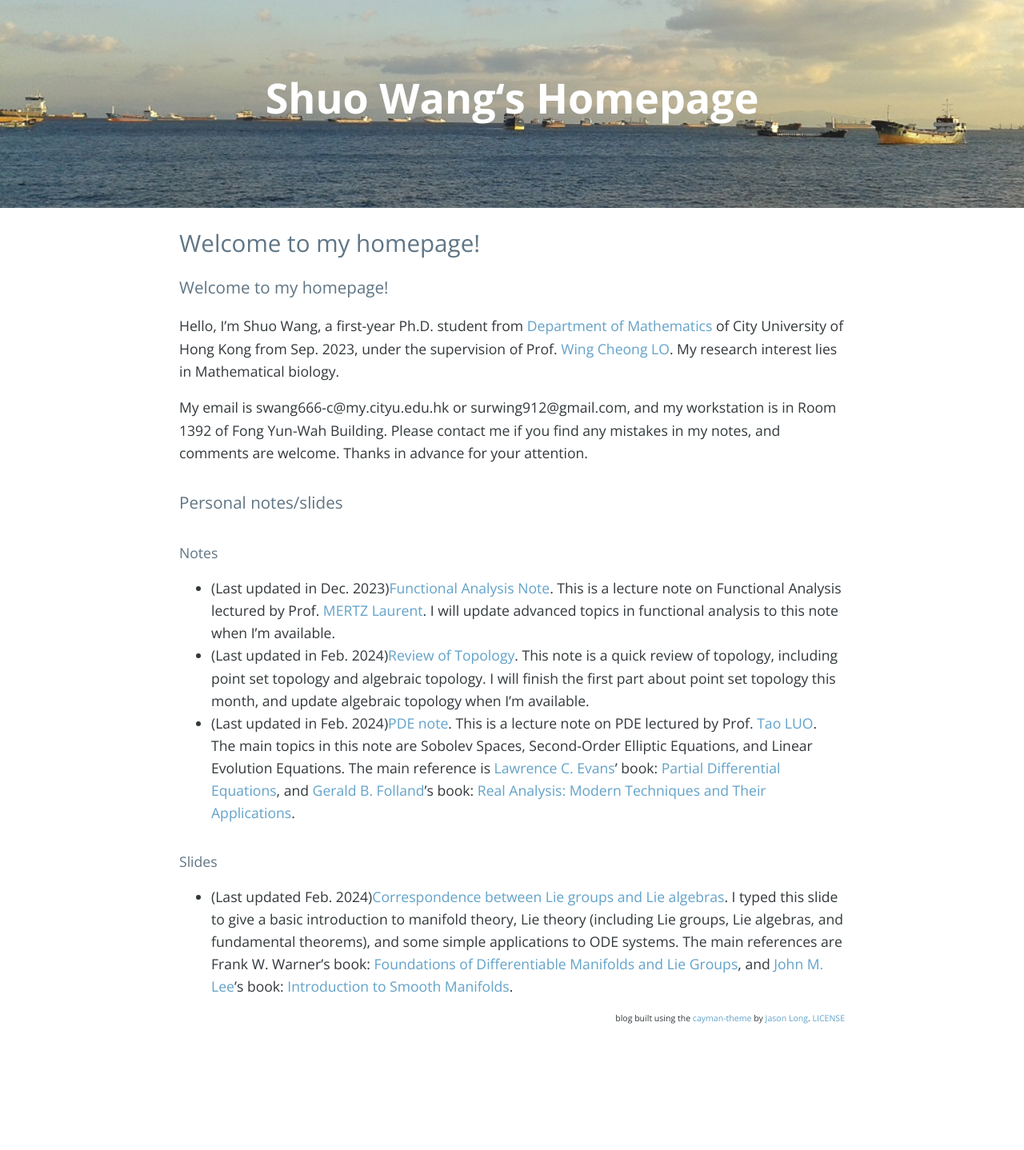
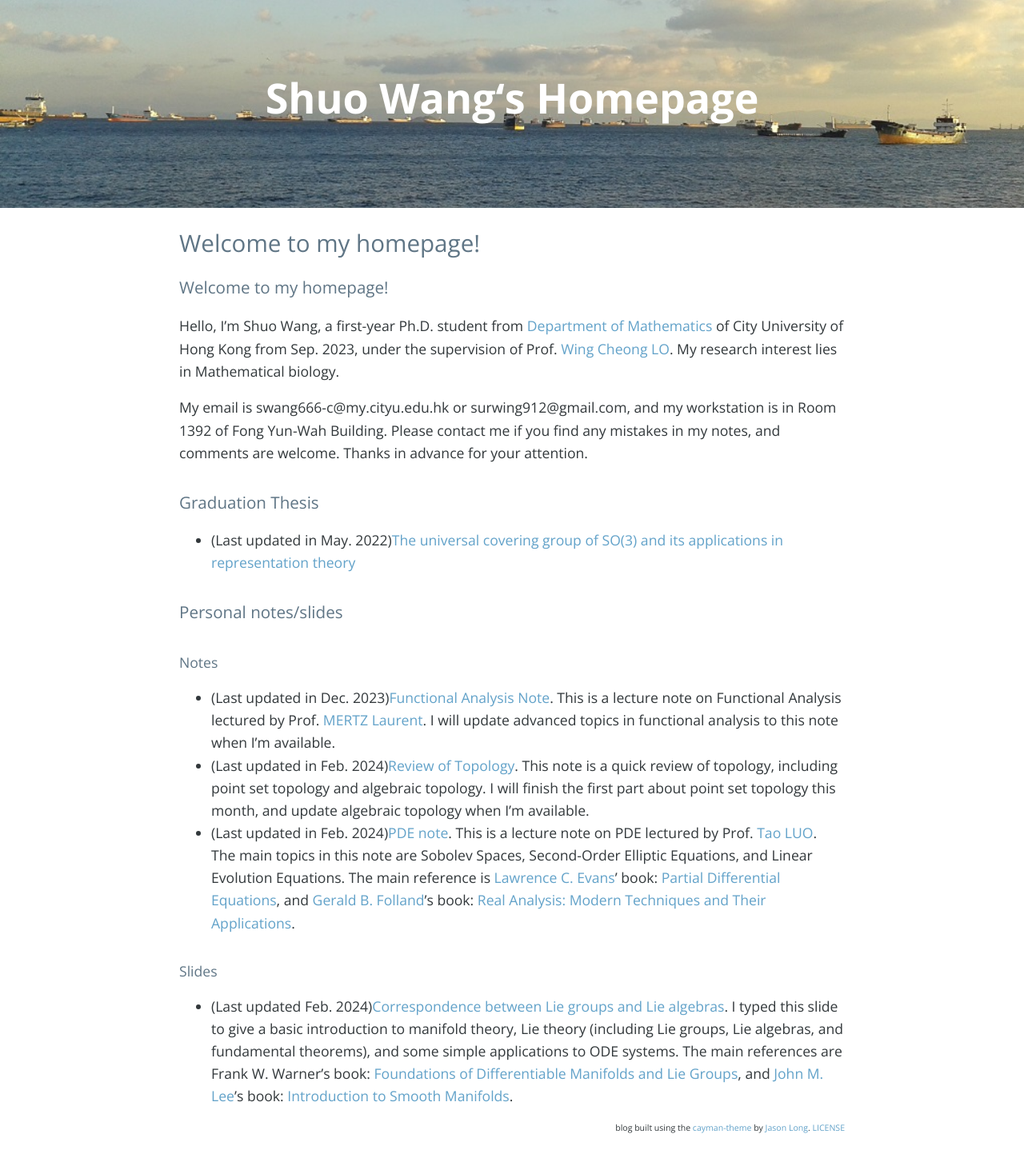
Before and after one commit to Louis-shuo-wang/Louis-shuo-wang.github.io, a Jekyll site: the page built from index.md, in a window 1280 px wide. Shown: the whole page at 80% size. Built offline with Jekyll 4.4.1, drawn with Linux system fonts in a browser that asks for light colours; nearby versions of some CDN libraries; our own code applies the rules of GitHub Pages for plain Markdown files; the list of posts is cut into pages by our own code; comment, search, counter and statistics services are not loaded; before the commit the page ends 1300 px from its top, so only the background shows below that.

Commit message:
Update index.md

```diff
--- a/index.md
+++ b/index.md
@@ -3,6 +3,9 @@ Hello, I'm Shuo Wang, a first-year Ph.D. student from [Department of Mathematics
 
 My email is swang666-c@my.cityu.edu.hk or surwing912@gmail.com, and my workstation is in Room 1392 of Fong Yun-Wah Building. Please contact me if you find any mistakes in my notes, and comments are welcome. Thanks in advance for your attention.
 
+
+### Graduation Thesis
+* (Last updated in May. 2022)[The universal covering group of SO(3) and its applications in representation theory](notes/Correspondence between Lie groups and Lie algebras/functional analysis note.pdf)
 
 
 ### Personal notes/slides
```
